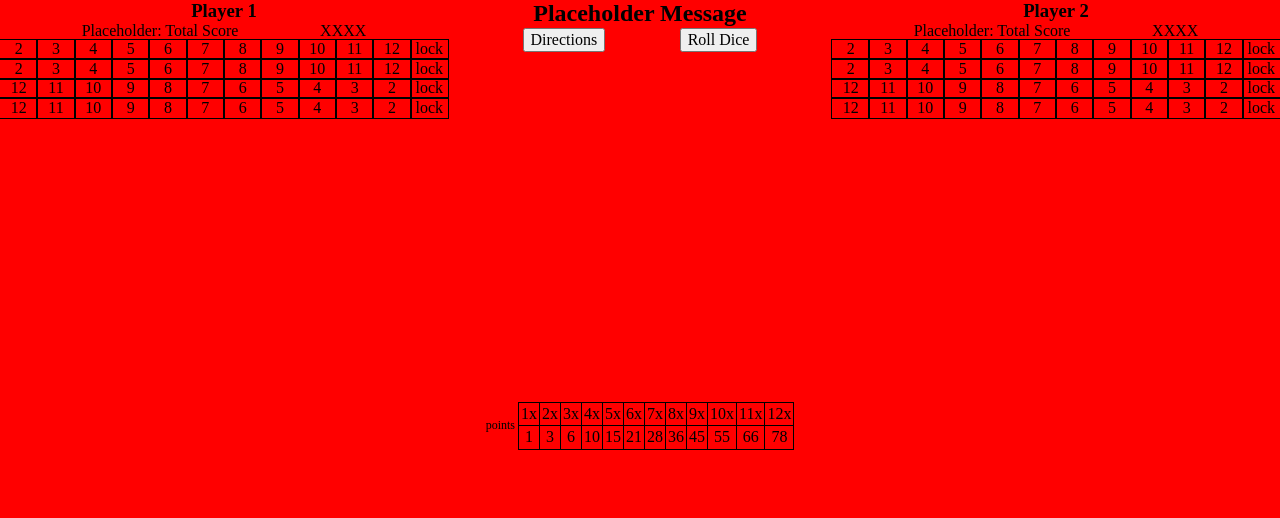
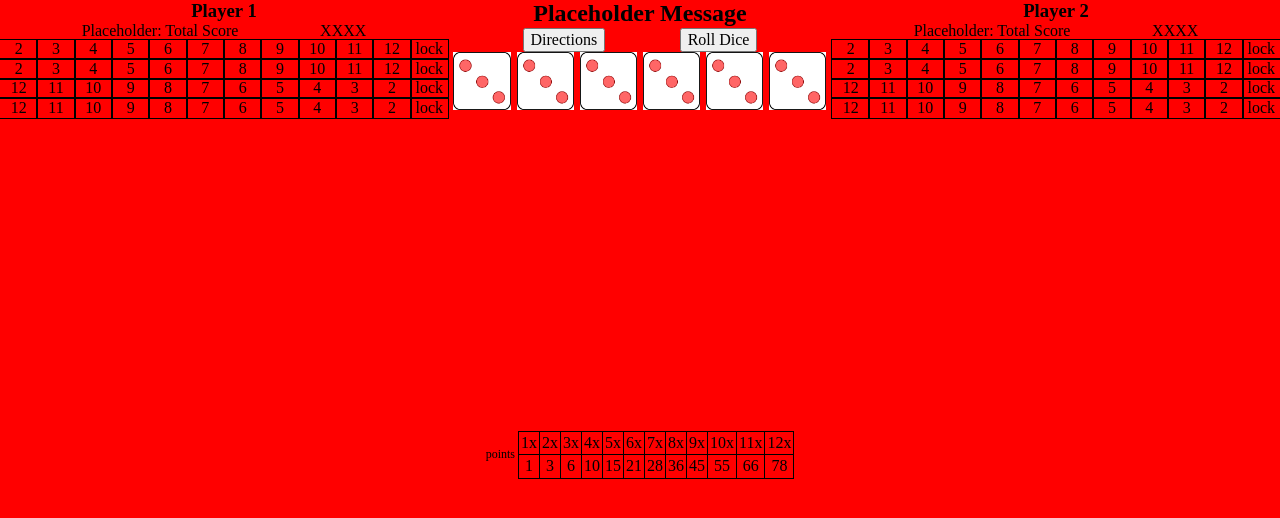
Before and after one commit to JeffShepherd/qwixx-clone, a React (Create React App) app: page / in a window 1280 px wide. Shown: the top 518 px of the page. Built offline with nearby package versions, Linux system fonts and the light colour scheme.

Commit message:
Add dice to component per wireframes

```diff
--- a/src/components/ActionBar/ActionBar.css
+++ b/src/components/ActionBar/ActionBar.css
@@ -25,6 +25,15 @@
   margin: auto;
 }
 
+.dice-container {
+  display: flex;
+  justify-content: space-evenly;
+}
+
+.dice-container > img {
+  width: 15%;
+}
+
 
 table, tbody, trow, td {
   border: 1px solid black;
--- a/src/components/ActionBar/ActionBar.js
+++ b/src/components/ActionBar/ActionBar.js
@@ -7,10 +7,21 @@ function ActionBar({ gameMessage }) {
   return (
     <section className='action-bar'>
       <h2 className='game-message'>{gameMessage}</h2>
+
       <div className='button-container'>
         <button>Directions</button>
         <button>Roll Dice</button>
       </div>
+
+      <div className='dice-container'>
+        <img src='./assets/dice-test2.png' alt='dice' />
+        <img src='./assets/dice-test2.png' alt='dice' />
+        <img src='./assets/dice-test2.png' alt='dice' />
+        <img src='./assets/dice-test2.png' alt='dice' />
+        <img src='./assets/dice-test2.png' alt='dice' />
+        <img src='./assets/dice-test2.png' alt='dice' />
+      </div>
+
       <div className='points-table-container'>
         <p className='points-vertical'>points</p>
         <table>
```
Also changed, not shown: public/assets/dice-test.png (deleted), public/assets/dice-test2.png (added).
